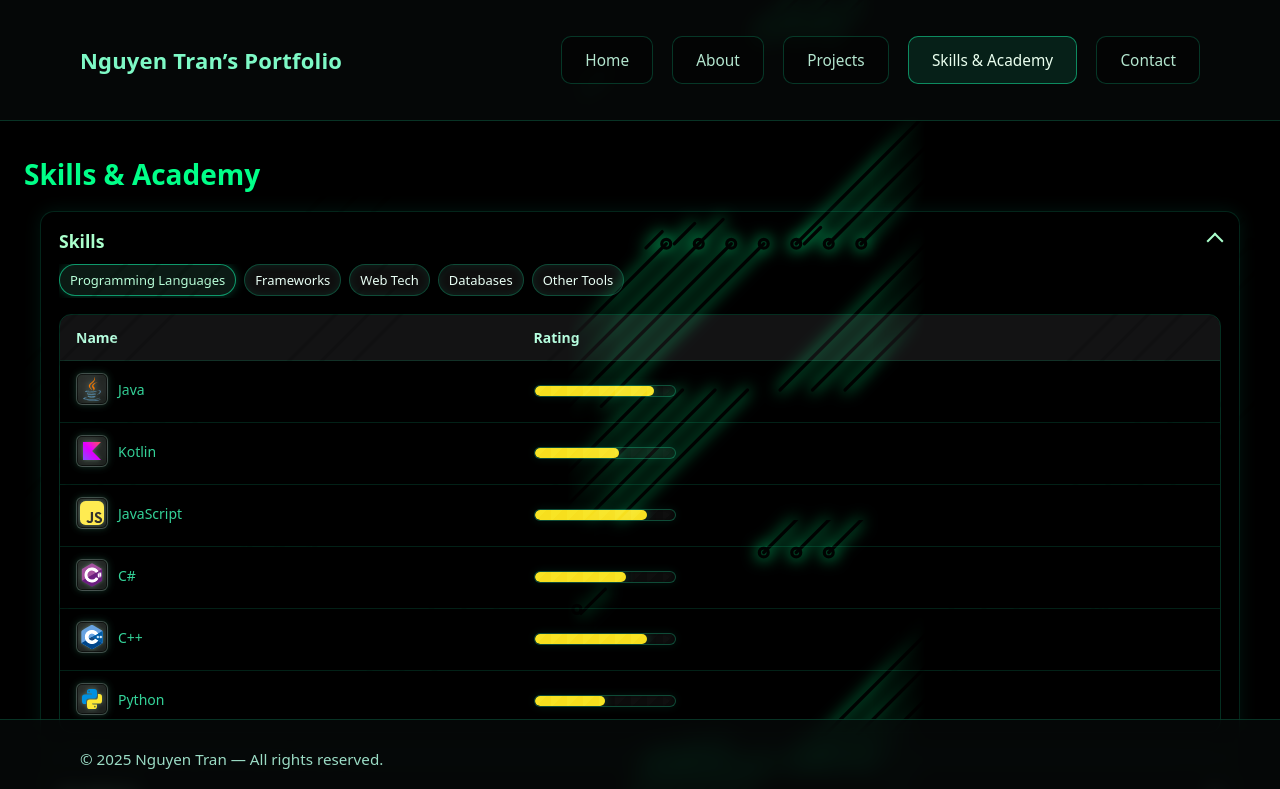
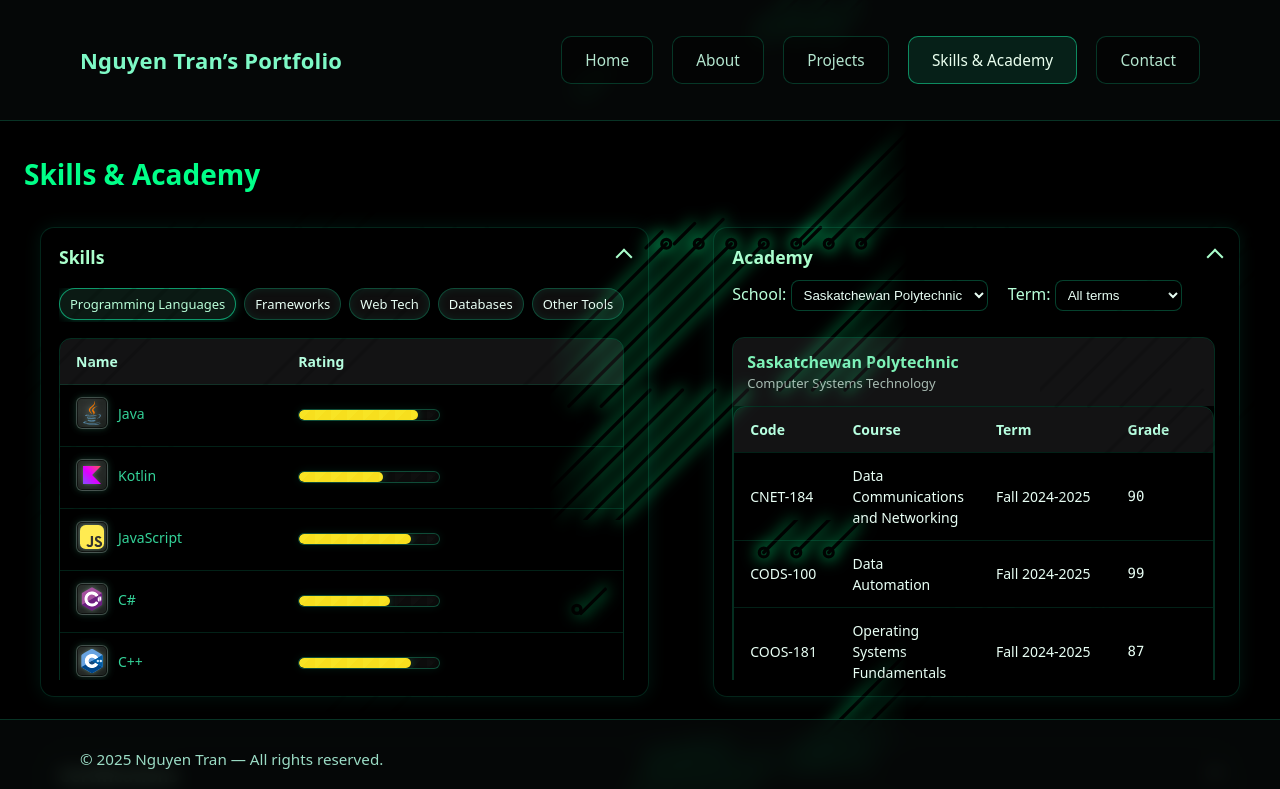
Before and after one commit to tran3964/my-portfolio, a React (Vite) app: page /skills in a window 1280 px wide. Shown: the top 789 px of the page. Built offline with nearby package versions, Linux system fonts and the light colour scheme.

Commit message:
Skills&Academy

```diff
--- a/src/commons/Card.jsx
+++ b/src/commons/Card.jsx
@@ -6,6 +6,7 @@ export default function Card({
   ty = false,
   collapsible = false,
   defaultOpen = true,
+  className = "",          // 🔹 NEW
 }) {
   const [open, setOpen] = useState(defaultOpen);
   const bodyId = useMemo(
@@ -15,25 +16,27 @@ export default function Card({
 
   return (
     <section
-      className={`card${collapsible ? " is-collapsible" : ""}${
-        open ? " is-open" : " is-closed"
-      }`}
+      className={`card${collapsible ? " is-collapsible" : ""}${open ? " is-open" : " is-closed"} ${className}`}
     >
       {title && (
-        <h3 className="card-title" >
+        <h3 className="card-title">
           {collapsible ? (
             <button
               type="button"
               className="card-title-btn"
               aria-expanded={open}
               aria-controls={bodyId}
-              onClick={() => setOpen((o) => !o)}
+              onClick={() => setOpen(o => !o)}
             >
-              <span className="card-title-text" {...(ty ? { "data-ty": true } : {})}>{title}</span>
+              <span className="card-title-text" {...(ty ? { "data-ty": true } : {})}>
+                {title}
+              </span>
               <span className={`chev ${open ? "open" : ""}`} aria-hidden="true" />
             </button>
           ) : (
-            <span className="card-title-text" {...(ty ? { "data-ty": true } : {})}>{title}</span>
+            <span className="card-title-text" {...(ty ? { "data-ty": true } : {})}>
+              {title}
+            </span>
           )}
         </h3>
       )}
--- a/src/commons/academyTable.jsx
+++ b/src/commons/academyTable.jsx
@@ -1,38 +1,82 @@
-import React from "react";
+import React, { useMemo, useState } from "react";
 
 export default function AcademyTable({ schools }) {
+  const [schoolIdx, setSchoolIdx] = useState(0);
+
+  const school = schools?.[schoolIdx] || { courses: [] };
+  // tạo danh sách term duy nhất + All
+  const terms = useMemo(() => {
+    const set = new Set((school.courses || []).map(c => c.term).filter(Boolean));
+    return ["All terms", ...Array.from(set)];
+  }, [school]);
+
+  const [term, setTerm] = useState("All terms");
+
+  const filtered = useMemo(() => {
+    if (term === "All terms") return school.courses || [];
+    return (school.courses || []).filter(c => c.term === term);
+  }, [school, term]);
+
   return (
     <div className="academy">
-            {schools.map((sch) => (
-                <div className="academy-box" key={sch.name}>
+      {/* Controls */}
+      <div className="academy-controls">
+        <label>
+          School:&nbsp;
+          <select
+            value={schoolIdx}
+            onChange={e => { setSchoolIdx(Number(e.target.value)); setTerm("All terms"); }}
+          >
+            {schools.map((s, i) => (
+              <option key={s.name + i} value={i}>{s.name}</option>
+            ))}
+          </select>
+        </label>
+
+        <label>
+          &nbsp;&nbsp;Term:&nbsp;
+          <select value={term} onChange={e => setTerm(e.target.value)}>
+            {terms.map(t => (
+              <option key={t} value={t}>{t}</option>
+            ))}
+          </select>
+        </label>
+      </div>
+
+      {/* Header */}
+      <div className="academy-box">
         <div className="academy-head">
-                        <div className="academy-name">{sch.name}</div>
-                        {sch.program && <div className="academy-prog">{sch.program}</div>}
+          <div className="academy-name">{school.name || "—"}</div>
+          {school.program && <div className="academy-prog">{school.program}</div>}
         </div>
+
+        {/* Table */}
         <div className="table-wrap">
           <table className="table">
             <thead>
               <tr>
                 <th style={{ width: "6rem" }}>Code</th>
                 <th>Course</th>
-                                    <th style={{ width: "8rem" }}>Term</th>
+                <th style={{ width: "10rem" }}>Term</th>
                 <th style={{ width: "6rem" }}>Grade</th>
               </tr>
             </thead>
             <tbody>
-                                {(sch.courses || []).map((c, i) => (
-                                    <tr key={sch.name + i}>
+              {filtered.map((c, i) => (
+                <tr key={(c.code || "C") + i}>
                   <td>{c.code || "—"}</td>
                   <td>{c.title}</td>
                   <td>{c.term || "—"}</td>
                   <td className="mono">{c.grade ?? "—"}</td>
                 </tr>
               ))}
+              {filtered.length === 0 && (
+                <tr><td colSpan={4} className="muted">No courses for this term.</td></tr>
+              )}
             </tbody>
           </table>
         </div>
       </div>
-            ))}
     </div>
   );
 }
--- a/src/index.css
+++ b/src/index.css
@@ -734,10 +734,40 @@ hero-header {
 
 /* container + heading (unchanged) */
 .skills-cert {
-  max-width: 1100px;
+  max-width: 1200px;
   margin: 0 auto;
-  padding: clamp(16px, 3vw, 28px);
+  padding-left: clamp(24px, 4vw, 48px);
+  padding-right: clamp(24px, 4vw, 48px);
+  padding-top: clamp(16px, 3vw, 28px);
+  padding-bottom: clamp(16px, 3vw, 28px);
 }
+
+.skills-academy-row {
+  display: grid;
+  grid-template-columns: 0.6fr 1.4fr;
+  gap: 2em;
+  align-items: start;
+}
+@media (max-width:900px){
+  .skills-academy-row{ grid-template-columns:1fr; gap:2em; }
+}
+@media (max-width:500px){
+  .skills-academy-row{ grid-template-columns:1fr; gap:2em; }
+  .card.card--compact .card-body{ max-height:min(32vh, 420px); }
+}
+
+
+.card.card--compact .card-body {
+  max-height: 50vh;
+  overflow: auto;
+  padding-right: 6px;
+}
+
+.card.card--compact .card-body::-webkit-scrollbar { height: 8px; width: 8px; }
+.card.card--compact .card-body::-webkit-scrollbar-thumb {
+  background: rgba(16,185,129,.35); border-radius: 999px;
+}
+
 .page-title { font-size: 28px; margin: 8px 0 16px; font-weight: 700; }
 .loading { color: #94a3b8; padding: 12px 0; }
 .error-box { background: #2b1212; color: #fecaca; border: 1px solid #7f1d1d; padding: 12px; border-radius: 8px; }
@@ -841,7 +871,33 @@ hero-header {
 .academy-head { background: rgba(239,241,245,.08); padding: 12px 14px; }
 .academy-name { font-weight: 600; color: #7ef2b7; }
 .academy-prog { color: #a7b9b1; font-size: 13px; }
-
+.academy-controls {
+  display: flex;
+  align-items: center;
+  gap: 12px;
+  margin: 0 0 10px;
+  color: #b9ffd9;
+}
+.academy-controls select {
+  background: rgba(0,0,0,.35);
+  color: #e9fff5;
+  border: 1px solid rgba(16,185,129,.35);
+  border-radius: 8px;
+  padding: 6px 8px;
+}
+/* ---------- Certificaiton section ---------- */
+.certifications-zone{
+  display:block;
+  margin-top:2em;          /* add spacing from the grid row above */
+}
+.certifications-zone .table{
+  table-layout: fixed;
+}
+.certifications-zone th:nth-child(1){ width: 9rem; }   /* Provider  */
+.certifications-zone th:nth-child(3){ width: 9rem; }   /* Issued    */
+.certifications-zone th:nth-child(4){ width:11rem; }   /* Cred ID   */
+.certifications-zone th:nth-child(5){ width: 5rem; }   /* File link */
+.certifications-zone td:nth-child(2){ overflow:hidden; text-overflow:ellipsis; }
 /* ---------- Links ---------- */
 .link { color: #34d399; text-decoration: none; }
 .link:hover { text-decoration: underline; }
--- a/src/pages/Contact.jsx
+++ b/src/pages/Contact.jsx
@@ -3,7 +3,9 @@ import Section from "../commons/Section";
 import Button from "../commons/Button";
 
 export default function Contact(){
-    return <Section title={Contact}>
+    return (
+        <Layout>
 
-    </Section>
+        </Layout>
+    )
 }
--- a/src/pages/Projects.jsx
+++ b/src/pages/Projects.jsx
@@ -3,7 +3,9 @@ import Section from "../commons/Section";
 import Button from "../commons/Button";
 
 export default function Projects(){
-    return <Section title={Section}>
+    return (
+        <Layout>
 
-    </Section>
+        </Layout>
+    )
 }
--- a/src/pages/SkillsCert.jsx
+++ b/src/pages/SkillsCert.jsx
@@ -17,18 +17,23 @@ export default function SkillsCert() {
             <div className="skill-cert">
                 <h2 className="page-title">Skills &amp; Academy</h2>
 
-                <Card title="Skills" ty collapsible defaultOpen>
+
+                <div className="skills-academy-row">
+                    <Card title="Skills" ty collapsible defaultOpen className="card--compact">
                         <SkillTable skills={about.skills || {}} />
                     </Card>
 
-                <Card title="Academy" ty collapsible defaultOpen>
+                    <Card title="Academy" ty collapsible defaultOpen className="card--compact">
                         <AcademyTable schools={academy.schools || []} />
                     </Card>
+                </div>
 
+                <div className="certifications-zone">
                     <Card title="Certifications" ty collapsible defaultOpen>
                         <CertsTable items={certs.items} />
                     </Card>
                 </div>
+            </div>
         </Layout>
     )
 }
```
Lines whose indentation alone changed are shown as unchanged.
